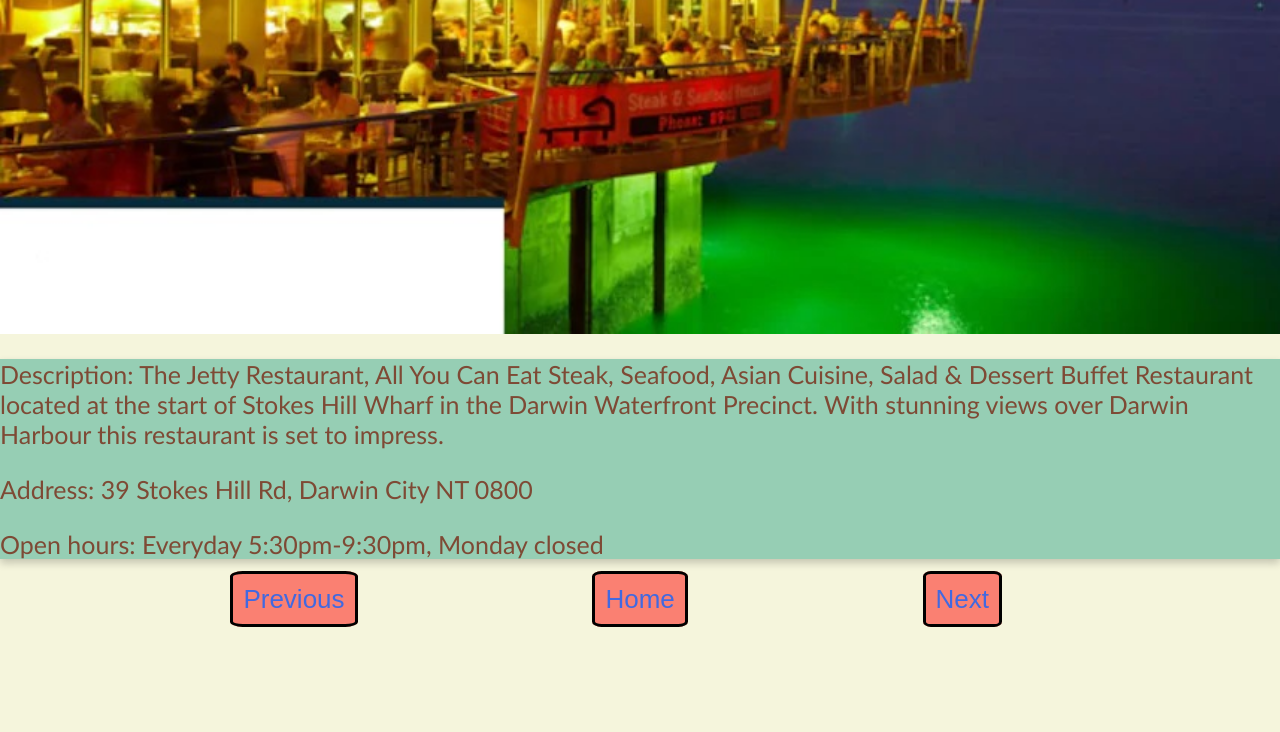
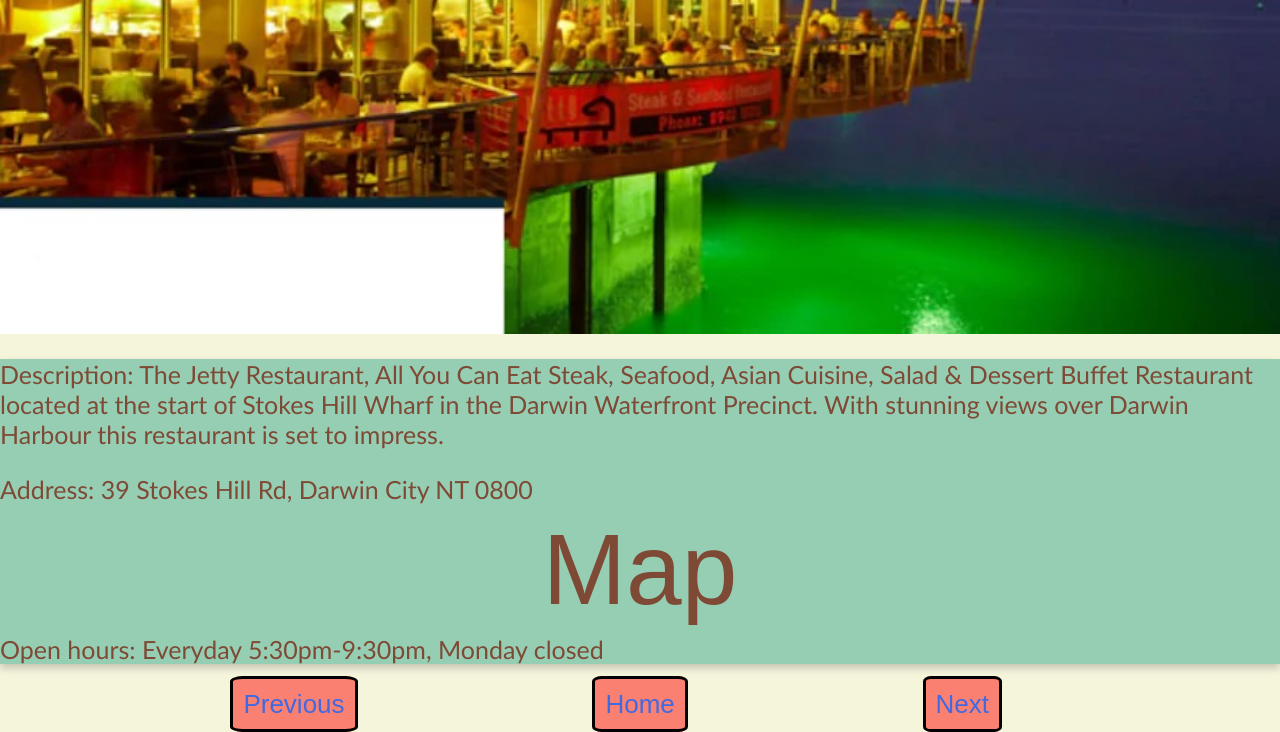
Before and after one commit to Paulpo-chang/HIT238_APP, a plain HTML site: page Restaurant_cafe_5.html in a window 1280 px wide. Shown: the part 466-1198 px from the top of the page. Before the commit the page ends 1093 px from the top, so only its background shows below. Drawn offline with Linux system fonts and the light colour scheme.

Commit message:
Update Restaurant_cafe_5.html
add map feature

```diff
--- a/Restaurant_cafe_5.html
+++ b/Restaurant_cafe_5.html
@@ -18,7 +18,7 @@
     <div class="colummn">
         <div class="card">
           <p>Description: The Jetty Restaurant, All You Can Eat Steak, Seafood, Asian Cuisine, Salad & Dessert Buffet Restaurant located at the start of Stokes Hill Wharf in the Darwin Waterfront Precinct. With stunning views over Darwin Harbour this restaurant is set to impress.</p>
-          <p>Address: 39 Stokes Hill Rd, Darwin City NT 0800</p>
+          <p>Address: 39 Stokes Hill Rd, Darwin City NT 0800   <button onclick="myFunction()">Map</button></p>
           <p>Open hours: Everyday 5:30pm-9:30pm, Monday closed</p>
         </div>
     </div>
@@ -30,6 +30,12 @@
   <a class="nav" href="Under building.html">Next</a>
 </section>
 
+<script>
+function myFunction() {
+  window.open("Map/restaurant5.html", "_blank", "toolbar=yes,scrollbars=yes,resizable=yes,top=500,left=500,width=400,height=400");
+}
+</script>
+
 </body>
 
 </html>
```
